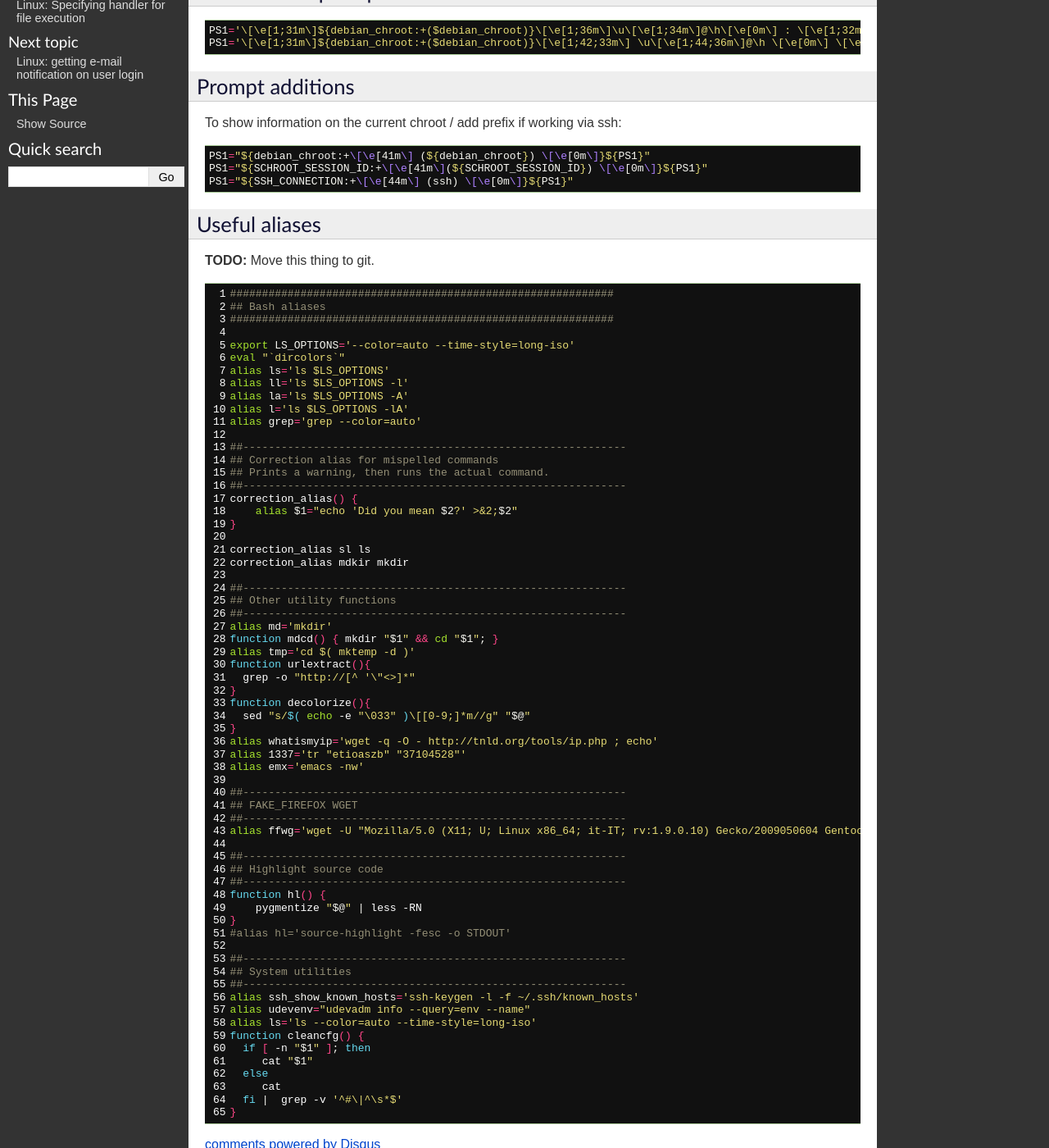
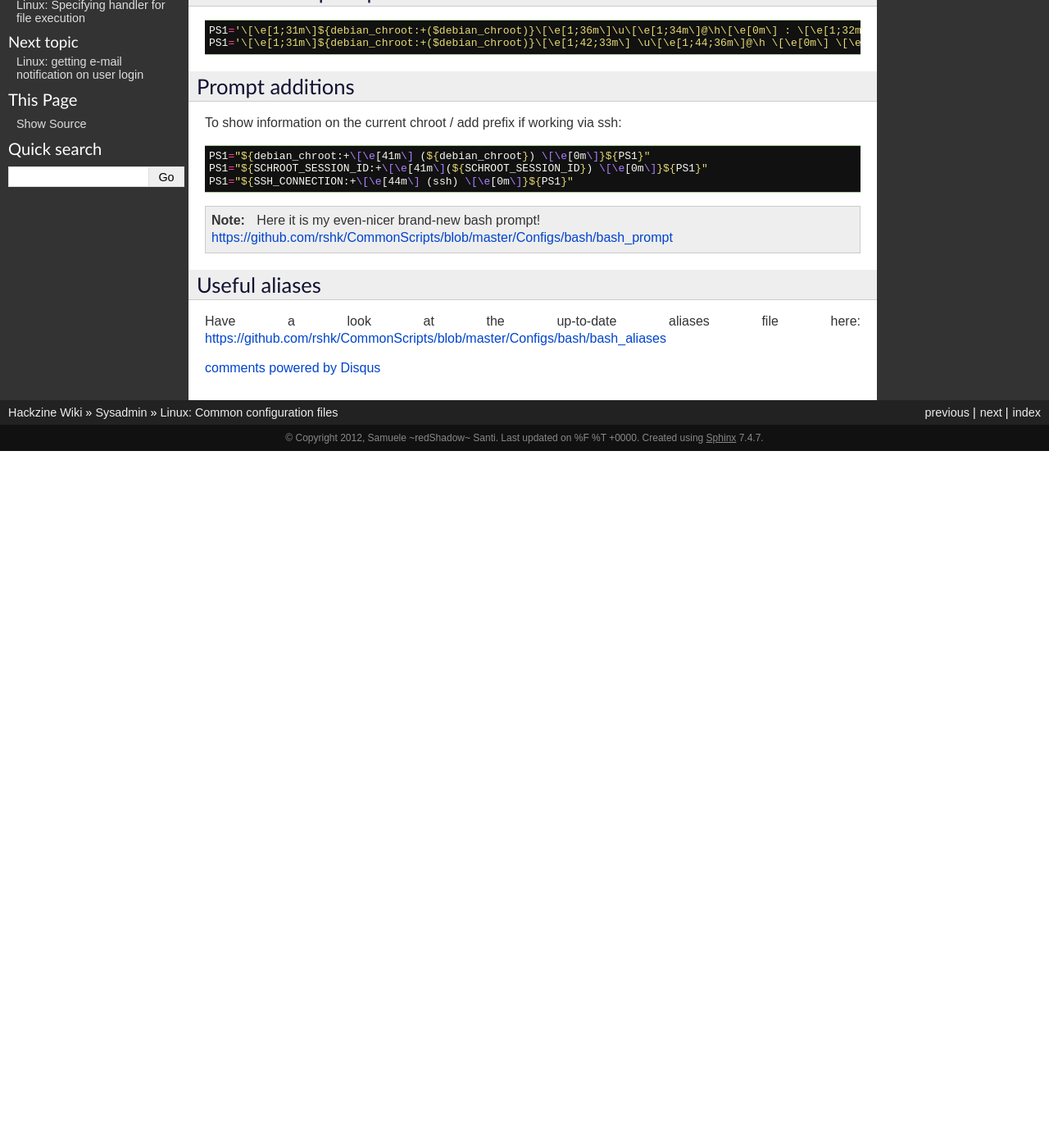
Before and after one commit to rshk/wiki.hackzine.org, a Sphinx documentation site: the page built from source/sysadmin/linux-common-configuration-files.rst, in a window 1280 px wide and 1400 px high, scrolled down 193 px. Shown: the whole window at 82% size. Built offline with Sphinx 7.4.7, drawn with Linux system fonts in a browser that asks for light colours; formulas are drawn with MathJax 3; comment, search, counter and statistics services are not loaded; after the commit the page ends 900 px from its top, so only the background shows below that.

Commit message:
Updated sysadmin/linux-common-configuration-files

```diff
--- a/source/sysadmin/linux-common-configuration-files.rst
+++ b/source/sysadmin/linux-common-configuration-files.rst
@@ -1,12 +1,12 @@
 Linux: Common configuration files
-####
+#################################
 
 .. note::
     Code snippets in this page have now been aggregated and can be found
     here: https://github.com/rshk/CommonScripts
 
 Cool colored prompt
-====
+===================
 
 .. code-block:: bash
 
@@ -14,7 +14,7 @@ Cool colored prompt
     PS1='\[\e[1;31m\]${debian_chroot:+($debian_chroot)}\[\e[1;42;33m\] \u\[\e[1;44;36m\]@\h \[\e[0m\] \[\e[1;32m\]\w\n\[\e[1;31m\]\$\[\e[0m\] '
 
 Prompt additions
-====
+================
 
 To show information on the current chroot / add prefix if working via ssh:
 
@@ -24,77 +24,13 @@ To show information on the current chroot / add prefix if working via ssh:
     PS1="${SCHROOT_SESSION_ID:+\[\e[41m\](${SCHROOT_SESSION_ID}) \[\e[0m\]}${PS1}"
     PS1="${SSH_CONNECTION:+\[\e[44m\] (ssh) \[\e[0m\]}${PS1}"
 
+.. note::
+    Here it is my even-nicer brand-new bash prompt!
+    https://github.com/rshk/CommonScripts/blob/master/Configs/bash/bash_prompt
+
 
 Useful aliases
-====
+==============
 
-**TODO:** Move this thing to git.
-
-.. code-block:: bash
-    :linenos:
-
-    ############################################################
-    ## Bash aliases
-    ############################################################
-
-    export LS_OPTIONS='--color=auto --time-style=long-iso'
-    eval "`dircolors`"
-    alias ls='ls $LS_OPTIONS'
-    alias ll='ls $LS_OPTIONS -l'
-    alias la='ls $LS_OPTIONS -A'
-    alias l='ls $LS_OPTIONS -lA'
-    alias grep='grep --color=auto'
-
-    ##------------------------------------------------------------
-    ## Correction alias for mispelled commands
-    ## Prints a warning, then runs the actual command.
-    ##------------------------------------------------------------
-    correction_alias() {
-        alias $1="echo 'Did you mean $2?' >&2;$2"
-    }
-
-    correction_alias sl ls
-    correction_alias mdkir mkdir
-
-    ##------------------------------------------------------------
-    ## Other utility functions
-    ##------------------------------------------------------------
-    alias md='mkdir'
-    function mdcd() { mkdir "$1" && cd "$1"; }
-    alias tmp='cd $( mktemp -d )'
-    function urlextract(){
-      grep -o "http://[^ '\"<>]*"
-    }
-    function decolorize(){
-      sed "s/$( echo -e "\033" )\[[0-9;]*m//g" "$@"
-    }
-    alias whatismyip='wget -q -O - http://tnld.org/tools/ip.php ; echo'
-    alias 1337='tr "etioaszb" "37104528"'
-    alias emx='emacs -nw'
-
-    ##------------------------------------------------------------
-    ## FAKE_FIREFOX WGET
-    ##------------------------------------------------------------
-    alias ffwg='wget -U "Mozilla/5.0 (X11; U; Linux x86_64; it-IT; rv:1.9.0.10) Gecko/2009050604 Gentoo Firefox/3.0.10"'
-
-    ##------------------------------------------------------------
-    ## Highlight source code
-    ##------------------------------------------------------------
-    function hl() {
-        pygmentize "$@" | less -RN
-    }
-    #alias hl='source-highlight -fesc -o STDOUT'
-
-    ##------------------------------------------------------------
-    ## System utilities
-    ##------------------------------------------------------------
-    alias ssh_show_known_hosts='ssh-keygen -l -f ~/.ssh/known_hosts'
-    alias udevenv="udevadm info --query=env --name"
-    alias ls='ls --color=auto --time-style=long-iso'
-    function cleancfg() {
-      if [ -n "$1" ]; then
-         cat "$1"
-      else
-         cat
-      fi |  grep -v '^#\|^\s*$'
-    }
+Have a look at the up-to-date aliases file here:
+https://github.com/rshk/CommonScripts/blob/master/Configs/bash/bash_aliases
```
